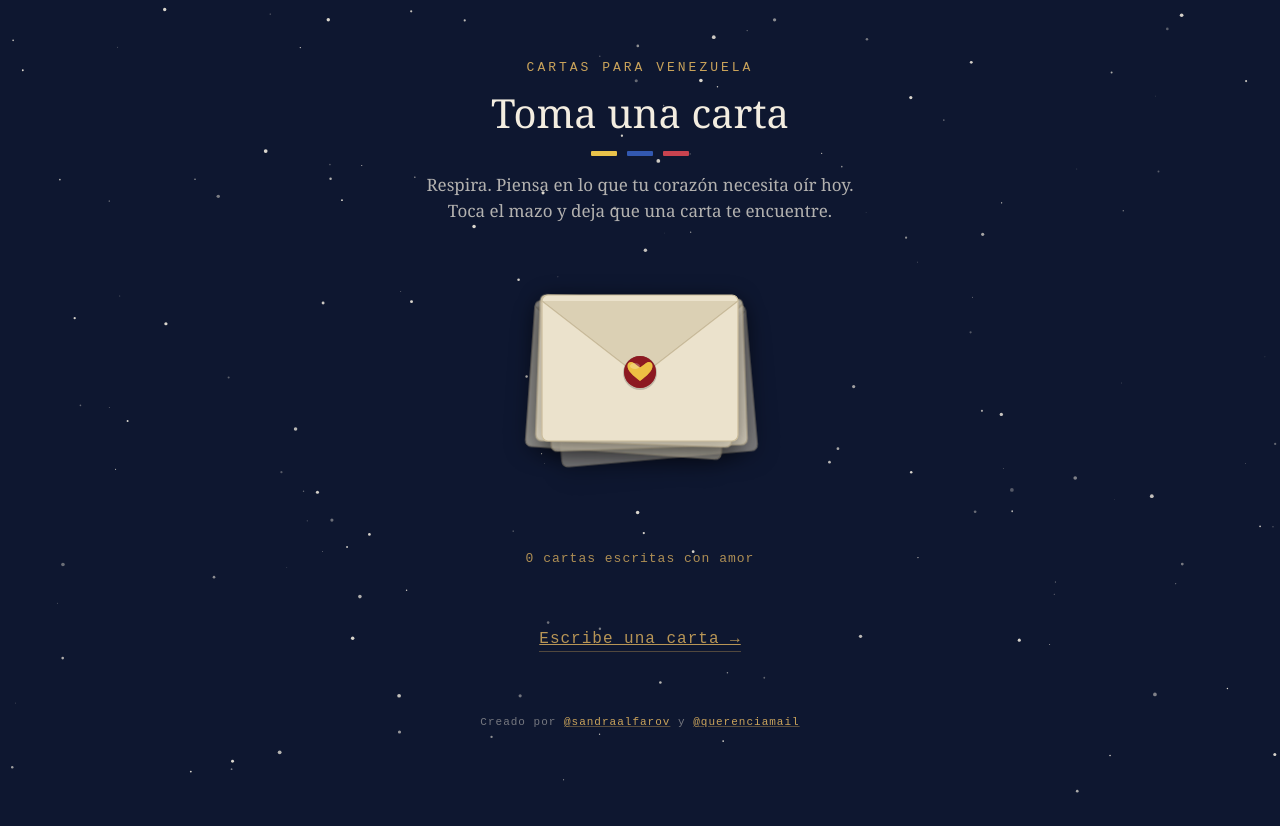
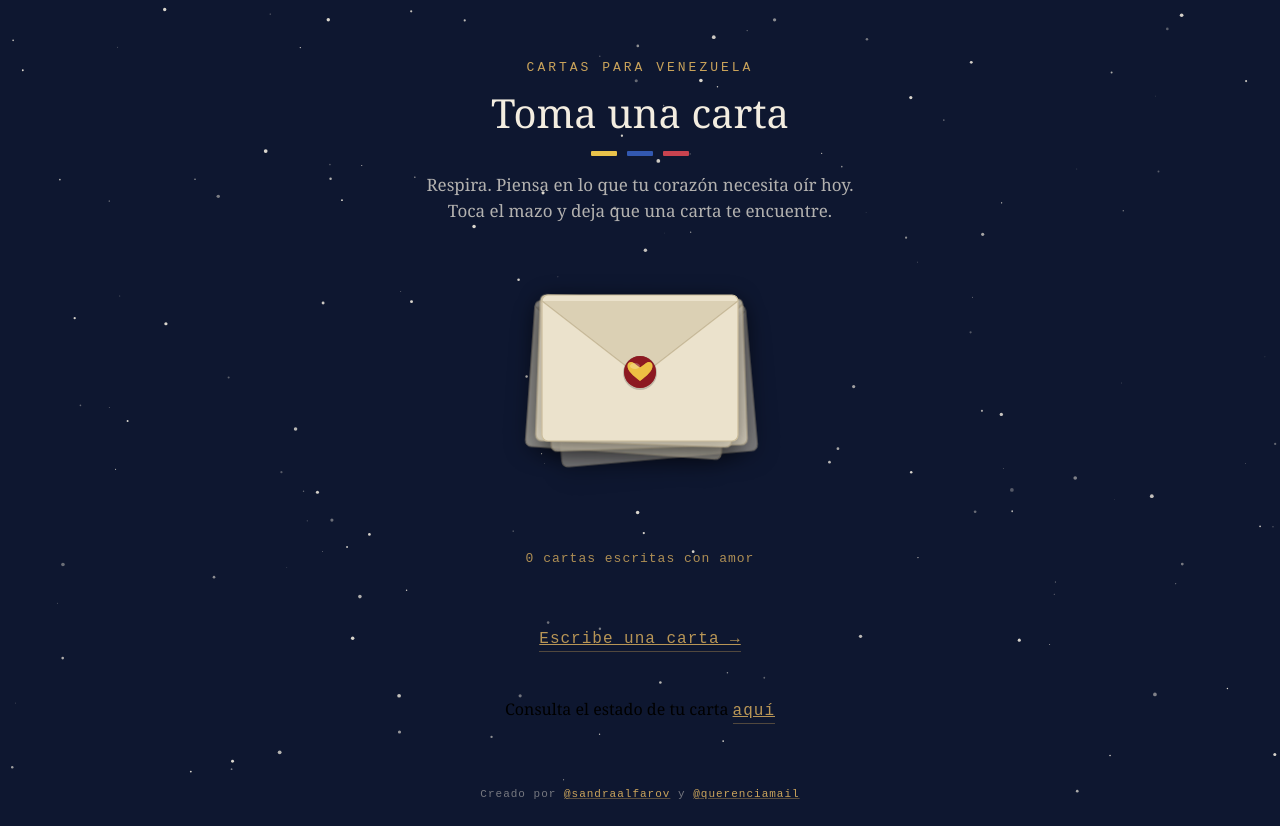
Before and after one commit to sandraalfarovargas/cartas-venezuela, a Next.js app: page / in a window 1280 px wide. Before the commit the page ends 800 px from the top, so only its background shows below. Built offline with nearby package versions, Linux system fonts and the light colour scheme; no server answers.

Commit message:
Agregar enlace de consulta de estado en la pagina de inicio

```diff
--- a/app/page.js
+++ b/app/page.js
@@ -189,6 +189,11 @@ export default function Home() {
         <Link href="/escribir">Escribe una carta →</Link>
       </div>
 
+      <div className="footerlink">
+        Consulta el estado de tu carta{" "}
+        <Link href="/estado">aquí</Link>
+      </div>
+
       {revealOpen && (
         <div id="reveal" style={{ display: "flex" }}>
           <div
```
